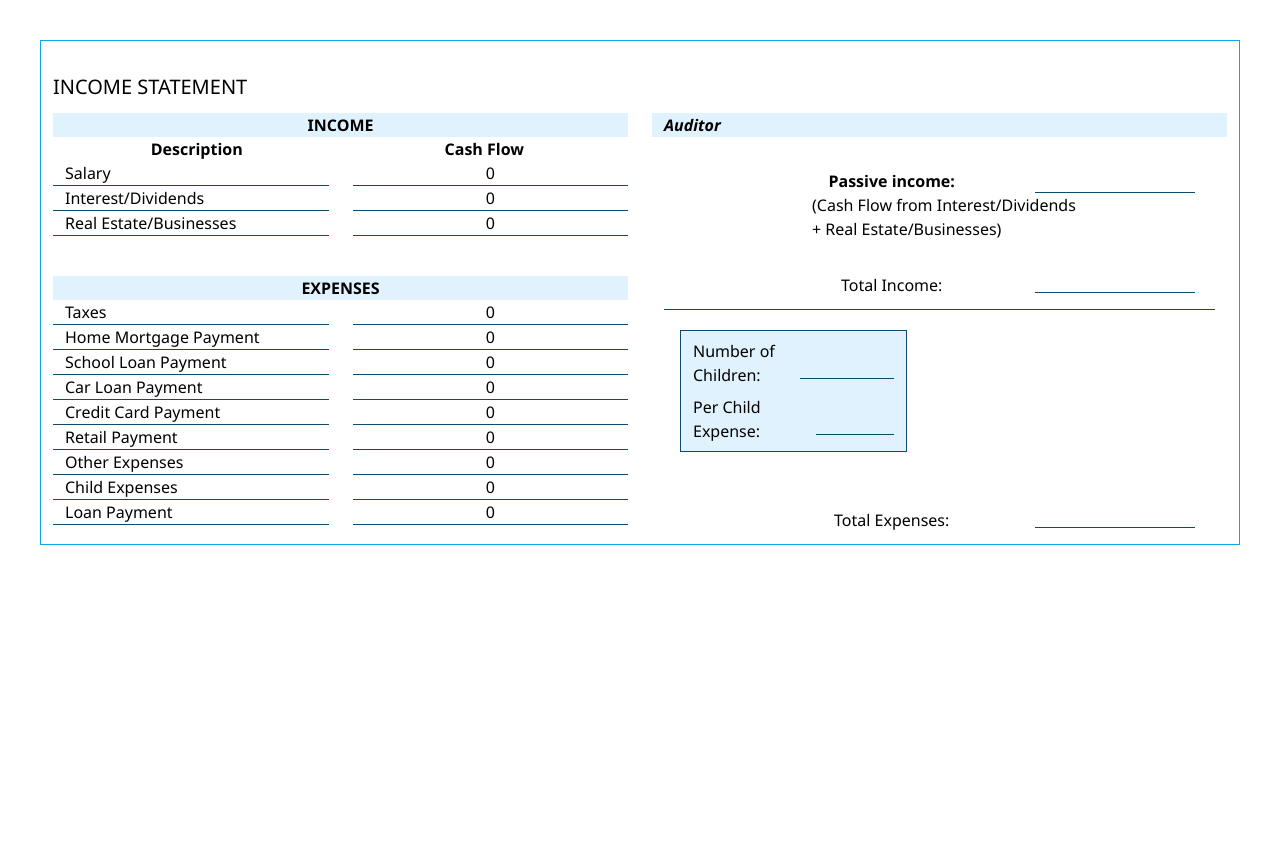
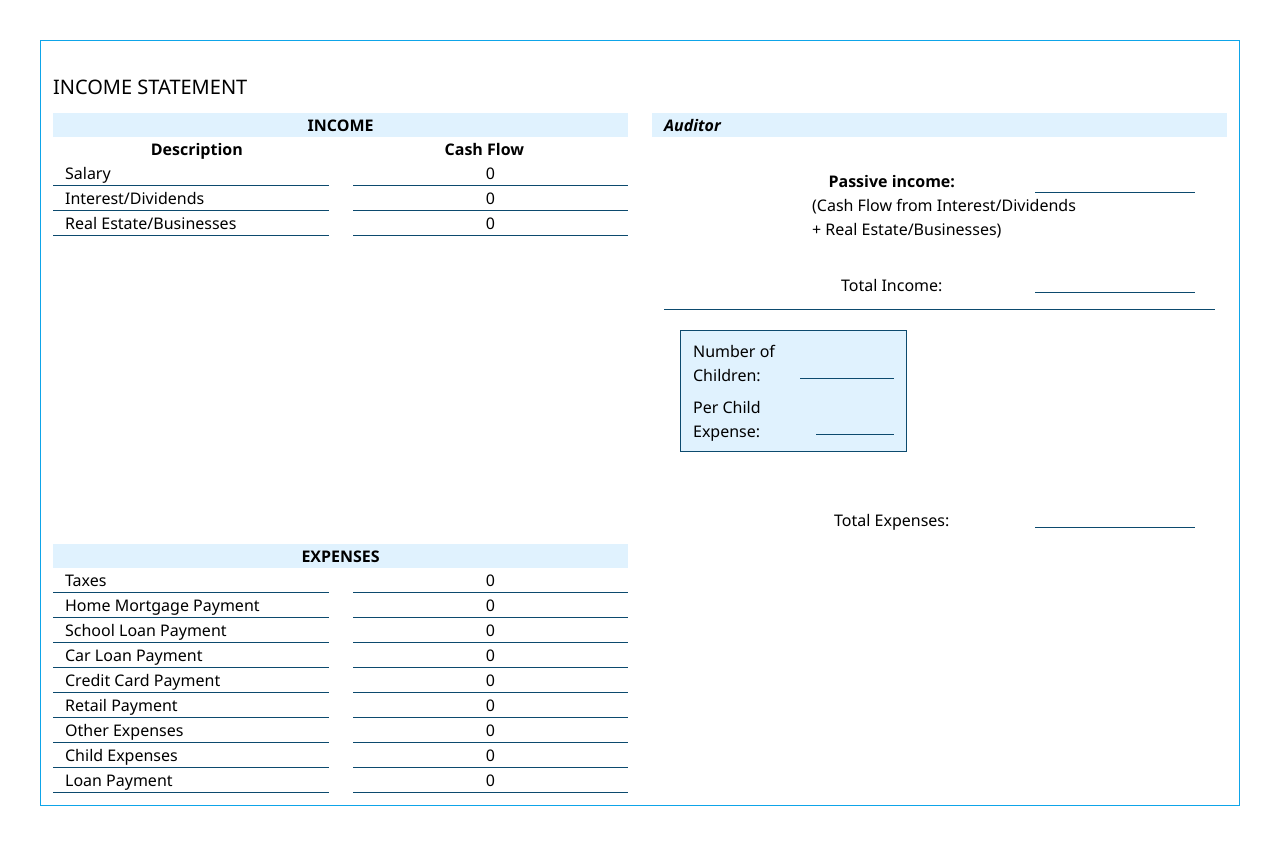
Before and after one commit to crypt096/richdad-financial-statement, a Vue app in the folder frontend/: page / in a window 1280 px wide. Before the commit the page ends 800 px from the top, so only its background shows below. Built offline with nearby package versions, Linux system fonts and the light colour scheme.

Commit message:
Update App.vue

```diff
--- a/frontend/src/App.vue
+++ b/frontend/src/App.vue
@@ -2,9 +2,9 @@
   <main class="m-10 border border-sky-500">
     <div class="mt-8 ml-3 mb-3 text-xl">INCOME STATEMENT</div>
     <div class="grid grid-cols-2">
-      <IncomeStatement />
-      <Auditor class="row-span-2" />
-      <Expenses class="mt-5" />
+      <income-statement></income-statement>
+      <auditor></auditor>
+      <expenses></expenses>
     </div>
   </main>
 </template>
```
